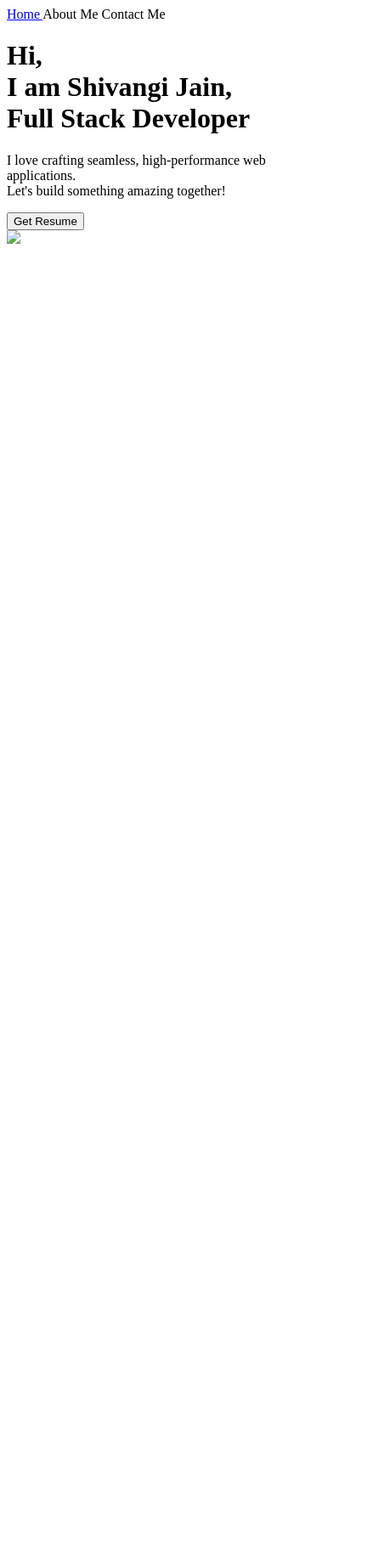
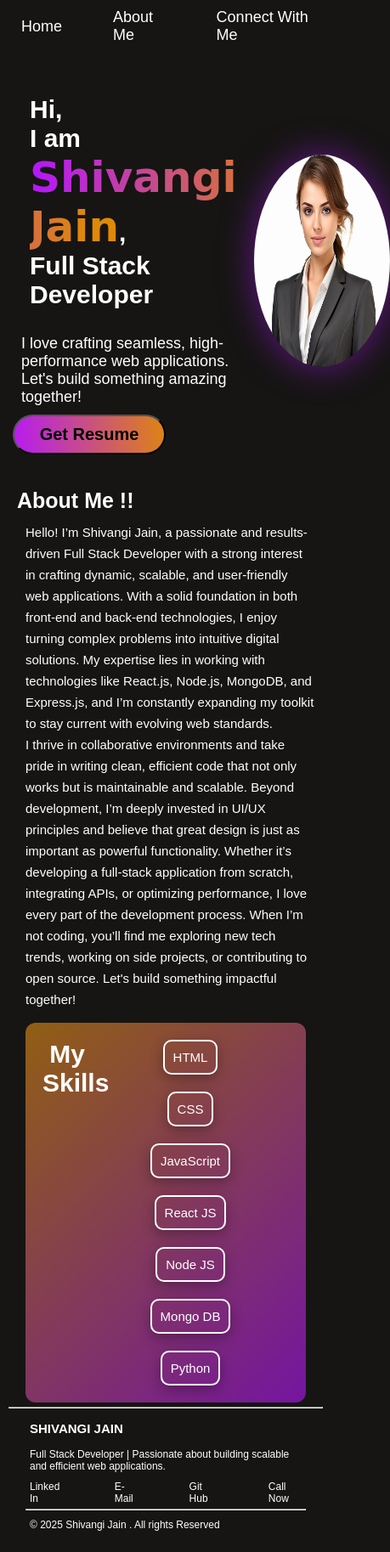
Before and after one commit to Shivangi614/ElevateLabs, a plain HTML site: page Task_1/index.html in a window 390 px wide. Shown: the whole page at 85% size, 459 px wide, since content can reach past the window. Before the commit the page ends 844 px from the top, so only its background shows below. Drawn offline with Linux system fonts and the light colour scheme.

Commit message:
Update Task1 and Task2 with latest changes

```diff
--- a/Task_1/index.html
+++ b/Task_1/index.html
@@ -2,37 +2,86 @@
 <html>
 
 <head>
-    <title> Task 1 </title>
-    <style href="style.css"></style>
+    <meta name="viewport" content="width=device-width, initial-scale=1.0">
+    <title> Task 1  </title>
+    <link rel="stylesheet" href="style.css" />
 </head>
 
 <body>
 
-    <div classname="hero-section">
-        <div classname="hero-nav">
-            <a href="#hero"> Home </a>
-            <a> About Me </a>
-            <a> Contact Me </a>
-        </div>
 
-        <div classname="hero-text" id="hero">
+    <div class="hero-nav">
+        <a href="#hero"> Home </a>
+        <a href="#about"> About Me </a>
+        <a href="#connect"> Connect With Me </a>
+    </div>
+    <div class="hero-section" id="hero">
+
+        <div class="hero-text">
             <h1>
-                Hi, <br /> I am <span className="highlight-name">Shivangi Jain</span>,
+                Hi, <br /> I am <span class="highlight-name">Shivangi Jain</span>,
                 <br /> Full Stack Developer
             </h1>
             <p>
-            I love crafting seamless, high-performance web applications.<br/>
-            Let's build something amazing together!
+                I love crafting seamless, high-performance web applications.<br />
+                Let's build something amazing together!
             </p>
-            <button onclick="window.open('Shivangi Resume.pdf.pdf')">Get Resume </button>
+            <button onclick="window.open('Resume.webp')">Get Resume </button>
 
         </div>
 
-        <div classname="hero-img">
-            <img src="profile-img.jpg" />
+        <div class="hero-img">
+            <img src="Demo.jpeg" />
         </div>
 
     </div>
+    <div class="about-section" id="about">
+        <div class="about-text">
+            <h2>About Me !!</h2>
+            <p>
+                Hello! I’m Shivangi Jain, a passionate and results-driven Full Stack Developer with a strong interest in
+                crafting dynamic, scalable, and user-friendly web applications. With a solid foundation in both
+                front-end and back-end technologies, I enjoy turning complex problems into intuitive digital solutions.
+                My expertise lies in working with technologies like React.js, Node.js, MongoDB, and Express.js, and I’m
+                constantly expanding my toolkit to stay current with evolving web standards.
+                <br>
+                I thrive in collaborative environments and take pride in writing clean, efficient code that not only
+                works but is maintainable and scalable. Beyond development, I’m deeply invested in UI/UX principles and
+                believe that great design is just as important as powerful functionality. Whether it’s developing a
+                full-stack application from scratch, integrating APIs, or optimizing performance, I love every part of
+                the development process. When I’m not coding, you’ll find me exploring new tech trends, working on side
+                projects, or contributing to open source. Let's build something impactful together!
+            </p>
+        </div>
+        <div class="about-skill">
+            <h3>My Skills </h3>
+            <div class="skill-grid">
+                <div class="skill">HTML</div>
+                <div class="skill">CSS</div>
+                <div class="skill">JavaScript</div>
+                <div class="skill">React JS</div>
+                <div class="skill">Node JS</div>
+                <div class="skill">Mongo DB</div>
+                <div class="skill">Python</div>
+            </div>
+        </div>
+        <hr>
+        <div class="footer-section" id="connect">
+            <h2>SHIVANGI JAIN</h2>
+            <p>Full Stack Developer | Passionate about building scalable and efficient web applications.</p>
+
+            <div class="footer-links">
+
+                <a href="https://www.linkedin.com">Linked In</a>
+                <a href="mailto:xyz@gmail.com">E-Mail</a>
+                <a href="https://www.github.com">Git Hub</a>
+                <a href="tel:+91-1111111111">Call Now</a>
+            </div>
+            <hr>
+            <p>&copy; 2025 Shivangi Jain . All rights Reserved</p>
+        </div>
+    </div>
+
 </body>
 
 </html>
--- a/Task_1/style.css
+++ b/Task_1/style.css
@@ -179,30 +179,92 @@ body{
 }
 
 @media (max-width: 1024px) {
+ .hero-section{
+    padding: 10px;
+ }
 
+.hero-text h1{
+    font-size: 60px;
+    margin-top: 20px;
+
+}
+.highlight-name {
+    font-size: 80px;
+
+}
+.hero-text p{
+    font-size: 25px;
+
+}
+.hero-text button{
+    padding: 15px 25px;
+    width: 180px;
+}
+
+.hero-img img{
+    height: 400px;
+    width: 300px;
+    margin-top: 60px;
+    margin-right: 50px;
+
+}
+.about-section{
+    padding: 10px;
+}
+
+.about-text h2{
+    font-size: 40px;
+
+}
+.about-text p{
+    font-size: 20px;
+   line-height: 25px;
+   padding: 10px;
+}
+.about-skill{
+
+    margin:10px 80px;
+}
+.about-skill h3{
+    font-size: 35px;
+}
+
+.skill{
+    font-size: 18px;
+}
+
+.footer-section{
+    margin: 10px 150px;
+
+}
+.footer-section h2{
+
+    font-size: 20px;
+
+}
+.footer-section p{
+    font-size: 18px;
+}
+
+.footer-links a{
+    font-size: 18px;
+}
+}
+@media (max-width: 768px) {
 .hero-nav {
 
-    margin: 10px 50px;
+    margin: 15px 100px;
 }
 .hero-nav a{
     font-size: 20px;
-}
 
-.hero-section{
-
-    padding: 10px;
-}
-.hero-text{
-
-    margin-left: 10px;
 }
 .hero-text h1{
-    font-size: 30px;
-    margin-top: 30px;
-    padding: 10px;
+    font-size: 50px;
+
 }
 .highlight-name {
-    font-size: 40px;
+    font-size: 70px;
 
 }
 .hero-text p{
@@ -210,104 +272,106 @@ body{
 
 }
 .hero-text button{
-    padding: 10px 20px;
-    width: 150px;
-    font-size: 15px;
+    padding: 10px 25px;
 
 }
 
 .hero-img img{
     height: 300px;
-    width: 200px;
-
-    margin-top: 30px;
-    margin-right: 20px;
+    width: 250px;
+    margin-top: 20px;
+    margin-right: 40px;
 
 }
 
-.about-section{
-    padding: 20px;
-}
-.about-text{
-    margin-left:50px ;
-}
+
 .about-text h2{
-    font-size: 50px;
+    font-size: 35px;
 
-    margin-top: 20px;
 }
 .about-text p{
-    font-size: 20px;
-   line-height: 30px;
-   padding: 20px;
+    font-size: 18px;
+
 }
 .about-skill{
 
-    padding: 30px ;
-    margin:20px 100px;
-    display: flex;
-    background: linear-gradient(135deg, rgba(227, 144, 19, 0.6), rgba(180, 21, 255, 0.6));
-    border-radius: 12px;
+    margin:10px 60px;
 }
 .about-skill h3{
-    text-align: center;
-    font-size: 40px;
-    width: 20%;
-}
-.skill-grid{
-    display: grid;
-    grid-template-columns: repeat(auto-fit ,minmax(150px,1fr));
-    gap:20px;
-    justify-items: center;
-    width: 80%;
+    font-size: 30px;
 }
 .skill{
-
-    align-items: center;
-    justify-content: center;
-    font-size: 20px;
-    padding: 10px;
-    border: 2px solid white;
-    border-radius: 10px;
-    transition: transform 0.3s ease-in-out;
-    box-shadow: 0px 5px 15px rgba(0, 0, 0, 0.3);
+    font-size: 15px;
+}
+.footer-section h2{
+    font-size: 18px;
+}
+.footer-section p{
+    font-size: 15px;
+}
+.footer-links a{
+    font-size: 15px;
+}
 }
 
-.skill:hover {
-  background: linear-gradient(270deg, #DF8908 10%, #B415FF 100%);
-  color: white;
-  transform: scale(1.05);
+@media (max-width: 480px) {
+.hero-nav {
+    margin: 5px 20px;
+
+}
+.hero-nav a{
+    font-size: 18px;
+}
+.hero-text{
+    margin-left: 5px;
+}
+.hero-text h1{
+    font-size: 30px;
+}
+.highlight-name {
+    font-size: 50px;
+}
+.hero-text p{
+    font-size: 18px;
+}
+
+.hero-img img{
+    height: 250px;
+    width: 160px;
+    margin-top: 10px;
+    margin-right: 0px;
+
+}
+.about-text{
+    margin-left: 10px;
+}
+.about-text h2{
+    font-size: 25px;
+
+}
+.about-text p{
+    font-size: 15px;
+}
+.about-skill{
+    margin:5px 20px;
+    padding: 20px;
 }
 
 .footer-section{
-    margin: 20px 170px;
+    margin: 10px 20px;
+}
+
+.footer-section h2{
+    font-size: 15px;
+}
+.footer-section p{
+    font-size: 12px;
+}
+.footer-links a{
+    font-size: 12px;
+    gap:20px;
+}
+
+
 
 }
-.footer-section h2{
-    margin-top: 5px;
-    font-size: 22px;
-    padding: 5px;
-}
-.footer-section p{
-    margin-top: 5px;
-    font-size: 20px;
-    padding: 5px;
-}
-.footer-links{
-    display: flex;
-    flex-direction: row;
-    justify-content: center;
-    gap:50px
-}
-.footer-links a{
-    padding: 5px;
-    color: white;
-    text-decoration: none;
-    font-size: 20px;
-}
-.footer-links a:hover{
-    transform: scale(1.05);
-    text-decoration: underline;
-    color: wheat;
-}
-}
--- a/Task_2/style.css
+++ b/Task_2/style.css
@@ -6,6 +6,8 @@ body{
     display: flex;
     justify-content: center;
     padding: 20px;
+    background-image: url('BackGround_img.webp');
+    background-size: cover;
 
 }
 
@@ -17,7 +19,6 @@ body{
 .input-values{
     display: flex;
     justify-content: center;
-    /* padding: 20px; */
     margin-top: 20px;
     gap:20px;
     width: 100%;
@@ -29,6 +30,9 @@ body{
     width:100%;
     text-align: center;
     font-size: 20px;
+    background-color:lightcyan;
+    color: white;
+
 
 }
 .input-values button{
@@ -49,6 +53,7 @@ body{
     font-size: 15px;
     text-align: center;
     border-radius: 10px;
+
 }
 ul{
     list-style: none;
@@ -64,6 +69,8 @@ li{
     align-items: center;
     font-size: 20px;
     margin: 10px;
+    background-color: aqua;
+    color: black;
 }
 li:hover{
     transform: scale(1.1);
@@ -86,3 +93,35 @@ li:hover{
 .rmv-btn:hover{
     transform: scale(1.05);
 }
+
+@media (max-width:480px){
+.container header{
+
+    font-size: 25px;
+}
+
+.input-values input{
+    font-size: 15px;
+}
+.input-values button{
+
+    width: 50%;
+}
+.input-values button:hover{
+    transform: scale(1.1);
+}
+
+ul{
+
+    padding: 5px;
+}
+li{
+    width: 90%;
+    font-size: 15px;
+}
+
+.rmv-btn{
+    width: 20%;
+}
+
+}
```
Also changed, not shown: Task_1/README.md, Task_2/README.md.
